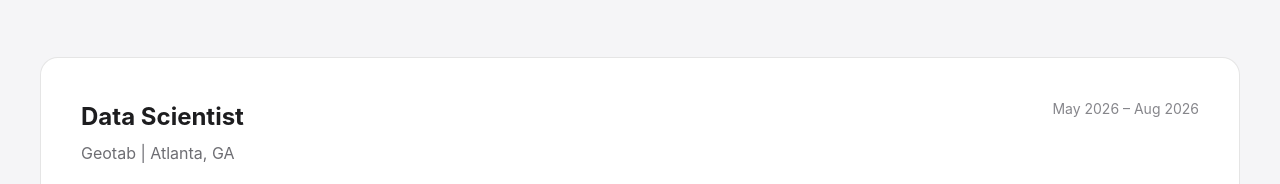
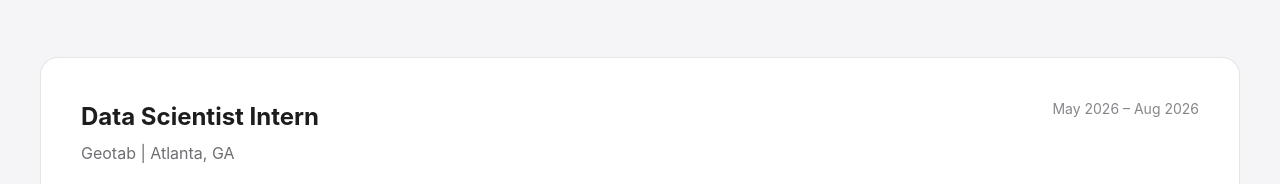
Before and after one commit to nkakonas/nikos-kakonas-data-science-portfolio, a plain HTML site: page index.html in a window 1280 px wide. Shown: the part 1793-1977 px from the top of the page. Drawn offline with Linux system fonts and the light colour scheme.

Commit message:
Change job title from 'Data Scientist' to 'Data Scientist Intern'

```diff
--- a/index.html
+++ b/index.html
@@ -416,7 +416,7 @@
             <div class="experience-item">
                 <div class="experience-header">
                     <div class="experience-title">
-                        <h3>Data Scientist</h3>
+                        <h3>Data Scientist Intern</h3>
                         <p>Geotab | Atlanta, GA</p>
                     </div>
                     <div class="experience-date">May 2026 – Aug 2026</div>
```
